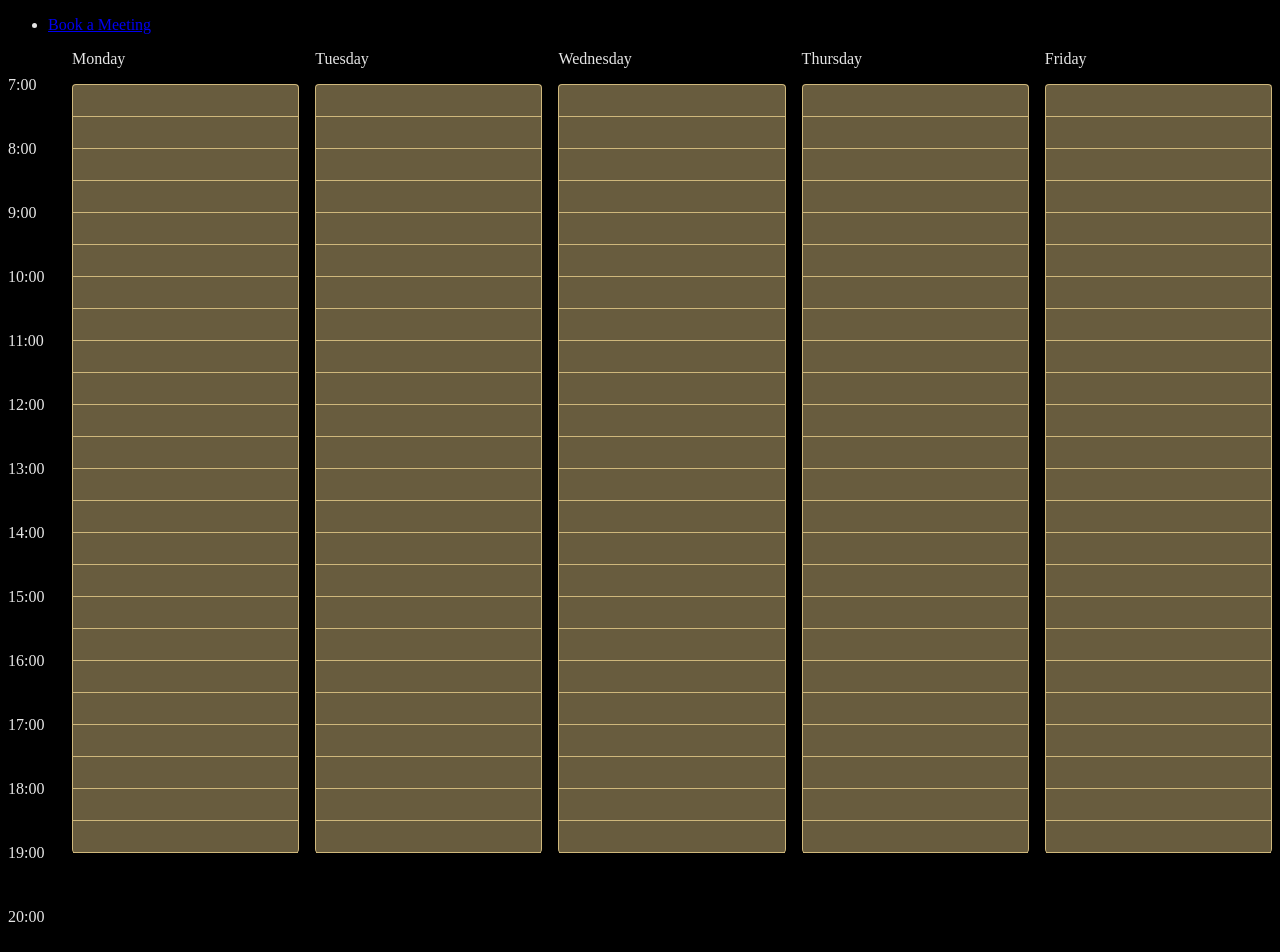
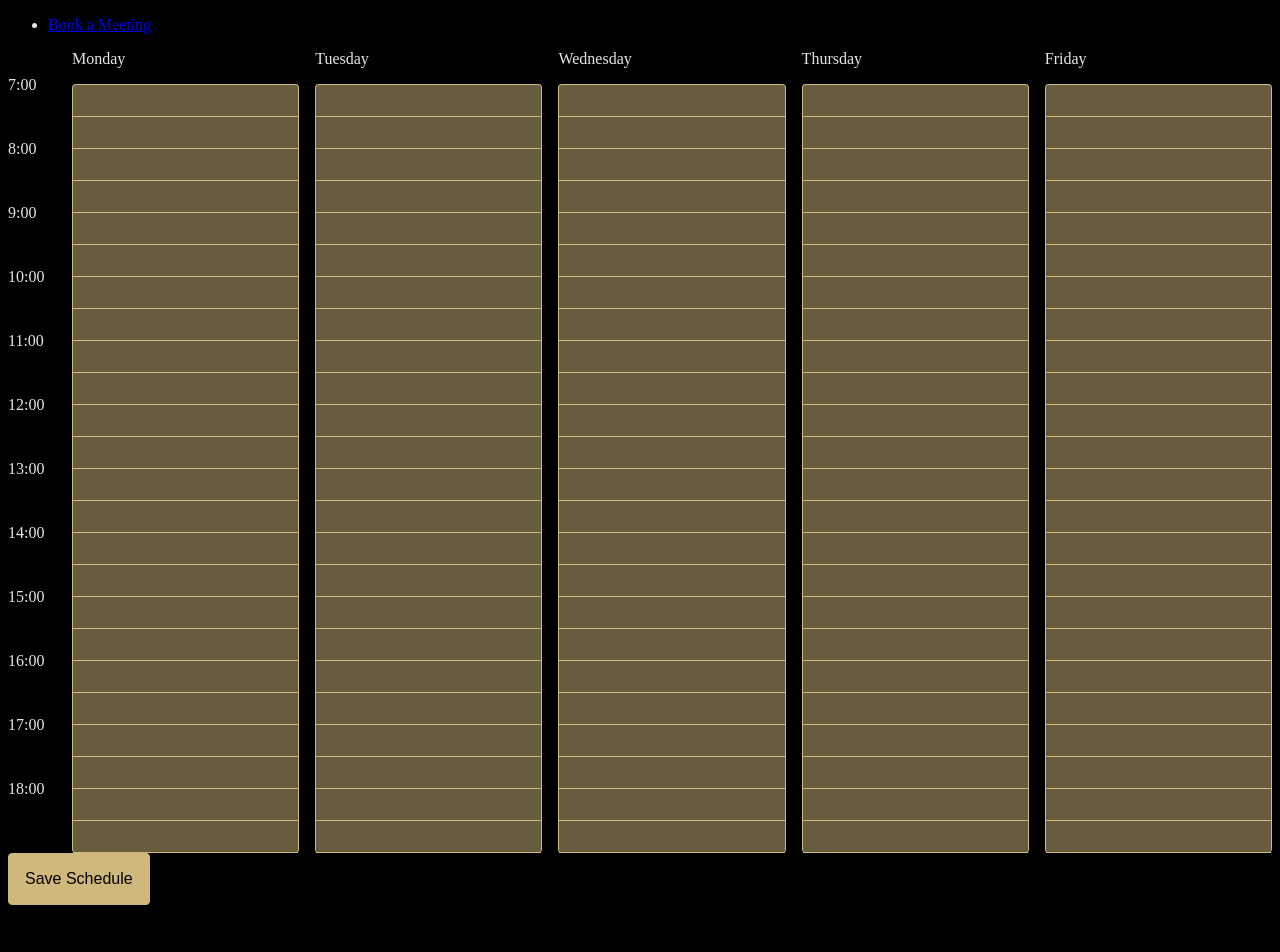
Before and after one commit to Gernene/ucb-local-hack-day-2019, a React (Create React App) app in the folder client/: page /book in a window 1280 px wide. Shown: the top 952 px of the page. After the commit the page ends 913 px from the top, so only its background shows below. Built offline with nearby package versions, Linux system fonts and the light colour scheme.

Commit message:
Prep slot selector for connection to backend

```diff
--- a/client/src/app.css
+++ b/client/src/app.css
@@ -6,6 +6,22 @@ body {
 
 div {
   box-sizing: border-box;
+}
+
+.btn-primary {
+  background: #CFB87C;
+  border: 1px solid #CFB87C;
+  border-radius: 4px;
+  color: #000;
+  font-size: 1rem;
+  padding: 1rem;
+  transition: all .4s ease;
+}
+
+.btn-primary:hover {
+  background: #000;
+  color: #CFB87C;
+  cursor: pointer;
 }
 
 .slot-selector-days {
@@ -57,5 +73,5 @@ div {
 }
 
 .slot-selector-slot.selected {
-  background: rgb(207, 184, 124);
+  background: rgba(207, 184, 124, .7);
 }
--- a/client/src/components/SlotSelector.jsx
+++ b/client/src/components/SlotSelector.jsx
@@ -20,8 +20,12 @@ export function SlotSelector () {
     setSlots([...slots]);
   };
 
+  const handleSubmit = () => {
+
+  };
+
   return (
-    <div className="slot-selector">
+    <form onSubmit={handleSubmit} className="slot-selector">
       <div className="slot-selector-days">
         {days.map(day => {
           return (<div>{day}</div>);
@@ -29,7 +33,7 @@ export function SlotSelector () {
       </div>
       <div className="slot-selector-schedules">
         <div className="slot-selector-times">
-          {slots[0].map((slot, i) => {
+          {[...Array(12)].map((slot, i) => {
               return (<div>{i+7}:00</div>);
           })}
         </div>
@@ -43,6 +47,7 @@ export function SlotSelector () {
           );
         })}
       </div>
-    </div>
+      <input className="btn-primary" type="submit" value="Save Schedule"/>
+    </form>
   );
 }
```
